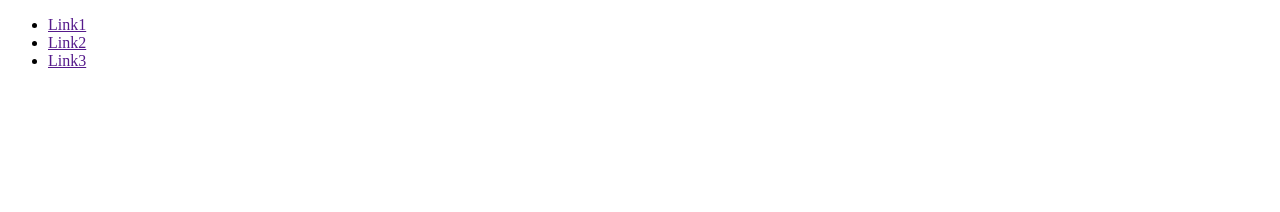
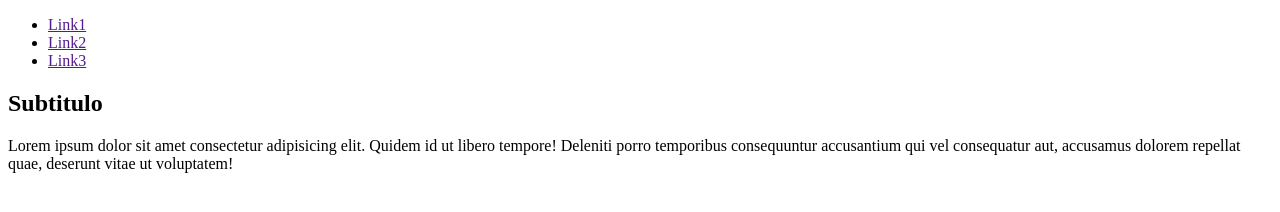
Before and after one commit to EricRiviere/clase_github, a plain HTML site: page index.html in a window 1280 px wide. Drawn offline with Linux system fonts and the light colour scheme.

Commit message:
cree la primera seccion

```diff
--- a/index.html
+++ b/index.html
@@ -7,7 +7,7 @@
     <title>Clase git</title>
   </head>
   <body>
-    <head>
+    <header>
       <nav>
         <ul>
           <li><a href="">Link1</a></li>
@@ -15,6 +15,18 @@
           <li><a href="">Link3</a></li>
         </ul>
       </nav>
-    </head>
+    </header>
+    <section>
+      <article>
+        <h2>Subtitulo</h2>
+        <p>
+          Lorem ipsum dolor sit amet consectetur adipisicing elit. Quidem id ut
+          libero tempore! Deleniti porro temporibus consequuntur accusantium qui
+          vel consequatur aut, accusamus dolorem repellat quae, deserunt vitae
+          ut voluptatem!
+        </p>
+        <img src="" alt="" />
+      </article>
+    </section>
   </body>
 </html>
```
